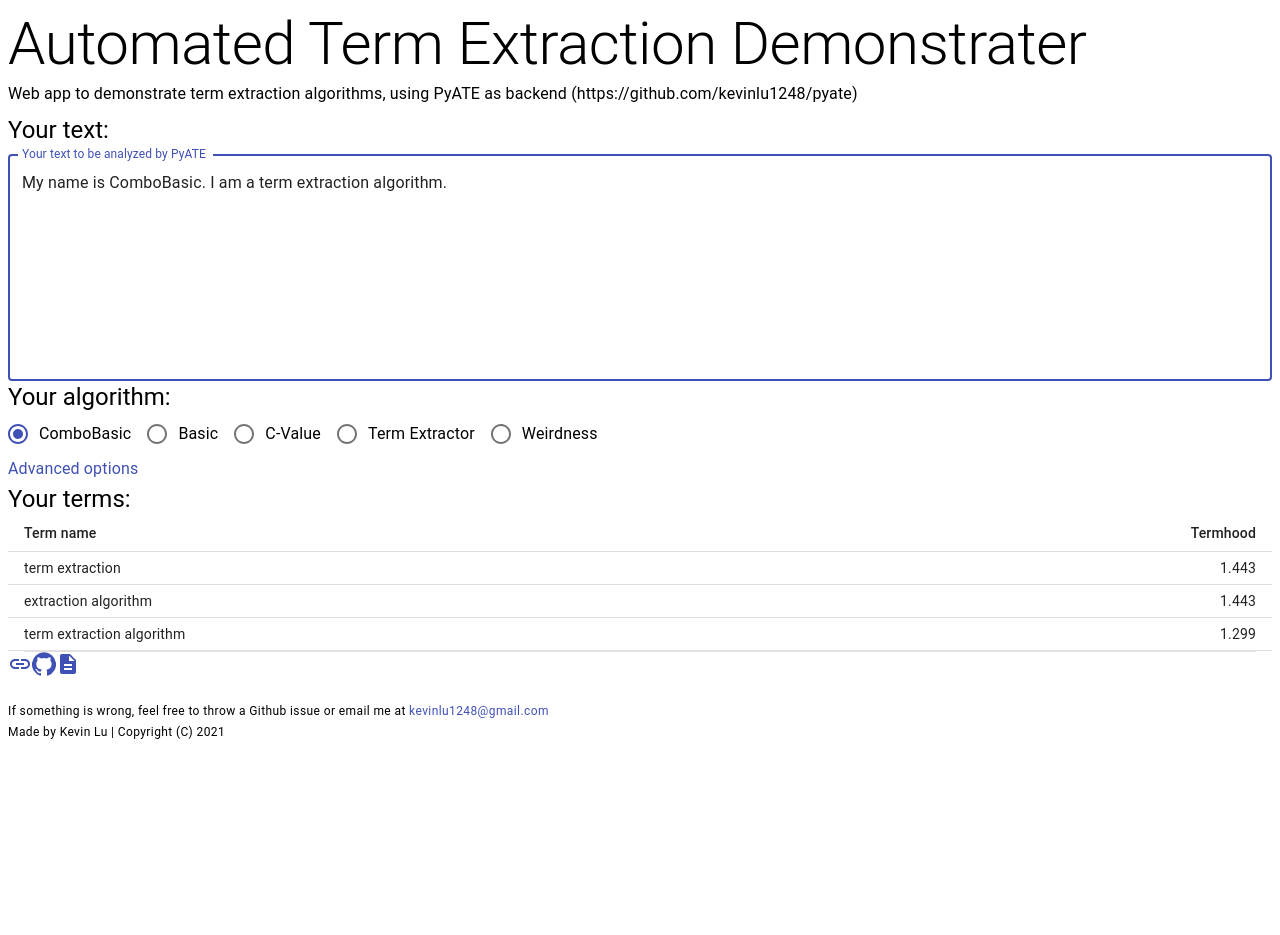
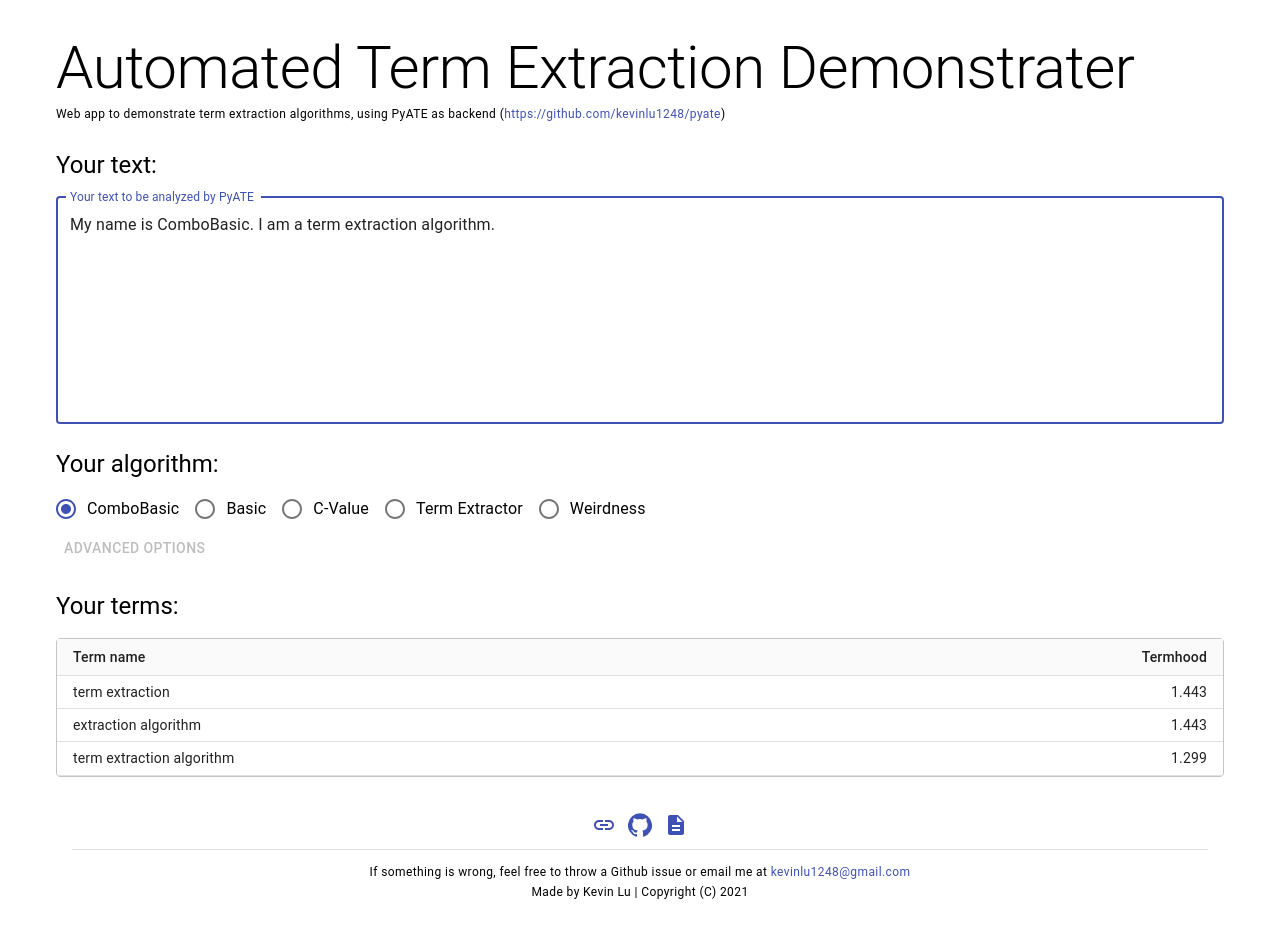
Before and after one commit to kevinlu1248/pyate-demo, a React app: page / in a window 1280 px wide. Before the commit the page ends 800 px from the top, so only its background shows below. Built offline with nearby package versions, Linux system fonts and the light colour scheme; the HTML template or start-up script is replaced by a standard one.

Commit message:
major ui changes, looks cleaner

```diff
--- a/src/App.jsx
+++ b/src/App.jsx
@@ -1,6 +1,7 @@
 import React from 'react';
 import { Demonstrater, Footer, Intro } from './components';
 import { createMuiTheme } from '@material-ui/core/styles';
+import Box from '@material-ui/core/Box';
 
 const theme = createMuiTheme({
     palette: {
@@ -14,9 +15,9 @@ const theme = createMuiTheme({
 });
 
 export default (props) => (
-    <>
+    <Box py={3} px={6}>
         <Intro />
         <Demonstrater />
         <Footer />
-    </>
+    </Box>
 );
--- a/src/components/algopicker.jsx
+++ b/src/components/algopicker.jsx
@@ -5,12 +5,13 @@ import RadioGroup from '@material-ui/core/RadioGroup';
 import FormControlLabel from '@material-ui/core/FormControlLabel';
 import FormControl from '@material-ui/core/FormControl';
 import FormLabel from '@material-ui/core/FormLabel';
-import Link from '@material-ui/core/Link';
-import { spacing } from '@material-ui/system';
+import Button from '@material-ui/core/Button';
+import Box from '@material-ui/core/Box';
 
 export default (props) => (
     <>
         <Typography variant="h5">Your algorithm:</Typography>
+        <Box mb={1}/>
         <FormControl component="fieldset">
             <RadioGroup
                 row
@@ -46,8 +47,9 @@ export default (props) => (
                 />
             </RadioGroup>
         </FormControl>
-        <Typography variant="subtitle1" mb={10}>
-            <Link href="#">Advanced options</Link>
+        <Typography variant="subtitle1">
+            <Button color="primary" disabled>Advanced options</Button>
         </Typography>
+        <Box mb={3}/>
     </>
 );
--- a/src/components/demonstrater.jsx
+++ b/src/components/demonstrater.jsx
@@ -16,7 +16,10 @@ export default (props) => {
         ['extraction algorithm', 1.443],
         ['term extraction algorithm', 1.299],
     ]);
+    const [loadingCounter, setLoadingCounter] = useState(0); // done loading when counter is at 0, adds one for every request sent and removes one for every request not sent
+
     function renderNewOutput(algo, text) {
+        setLoadingCounter(loadingCounter + 1);
         fetch('/ate', {
             method: 'POST',
             headers: {
@@ -34,26 +37,30 @@ export default (props) => {
                         alert(errorMessage);
                     }
                     setData(response);
+                    setLoadingCounter(loadingCounter - 1);
                 })
             )
             .then((data) => {})
             .catch(console.error);
     }
+
     function handleInputChange(event) {
         let newText = event.target.value;
         renderNewOutput(algo, newText);
         setText(newText);
     }
+
     function handleAlgoChange(event) {
         let newAlgo = event.target.value;
         renderNewOutput(newAlgo, text);
         setAlgo(newAlgo);
     }
+
     return (
         <>
             <Input handleInputChange={handleInputChange} />
             <Algopicker handleAlgoChange={handleAlgoChange} />
-            <Output data={data} />
+            <Output data={data} loadingCounter={loadingCounter}/>
         </>
     );
 };
--- a/src/components/footer.jsx
+++ b/src/components/footer.jsx
@@ -2,6 +2,7 @@ import React from 'react';
 import Typography from '@material-ui/core/Typography';
 import Divider from '@material-ui/core/Divider';
 import Link from '@material-ui/core/Link';
+import Box from '@material-ui/core/Box';
 
 import LinkIcon from '@material-ui/icons/Link';
 import GitHubIcon from '@material-ui/icons/GitHub';
@@ -9,29 +10,39 @@ import DescriptionIcon from '@material-ui/icons/Description';
 
 export default (props) => (
     <>
-        <Divider variant="middle" />
-        <Typography>
+        <div>
+            <Box mx="auto" width="fit-content">
+                <Typography variant="h3">
                     <Link href="https://pypi.org/project/pyate/">
                         <LinkIcon />
                     </Link>
+                    &nbsp;
                     <Link href="https://github.com/kevinlu1248/pyate">
                         <GitHubIcon />
                     </Link>
+                    &nbsp;
                     <Link href="https://kevinlu1248.github.io/pyate/">
                         <DescriptionIcon />
                     </Link>
                 </Typography>
-        <br />
-        <Typography variant="caption" align="center">
+            </Box>
+        </div>
+        <Divider variant="middle" />
+        <div>
+            <Box mx="auto" width="fit-content" mt={1.5}>
+                <Typography variant="caption" align="center" justify="center">
                     If something is wrong, feel free to throw a Github issue or email me
                     at&nbsp;
                     <Link href="mailto:kevinlu1248@gmail.com">
                         kevinlu1248@gmail.com
                     </Link>
                 </Typography>
-        <br />
-        <Typography variant="caption" align="center">
+            </Box>
+            <Box mx="auto" width="fit-content">
+                <Typography variant="caption" align="center" justify="center">
                     Made by Kevin Lu | Copyright (C) 2021
                 </Typography>
+            </Box>
+        </div>
     </>
 );
--- a/src/components/input.jsx
+++ b/src/components/input.jsx
@@ -1,12 +1,14 @@
 import React from 'react';
 import Typography from '@material-ui/core/Typography';
 import TextField from '@material-ui/core/TextField';
+import Box from '@material-ui/core/Box';
 
 export default (props) => (
     <>
         <Typography variant="h5" gutterBottom>
             Your text:
         </Typography>
+        <Box mb={2}/>
         <TextField
             id="outlined-multiline-static"
             label="Your text to be analyzed by PyATE"
@@ -18,5 +20,8 @@ export default (props) => (
             autoFocus
             fullWidth
         />
+        <Box
+            mb={3}
+        />
     </>
 );
--- a/src/components/intro.jsx
+++ b/src/components/intro.jsx
@@ -1,14 +1,17 @@
 import React from 'react';
 import Typography from '@material-ui/core/Typography';
+import Link from '@material-ui/core/Link';
+import Box from '@material-ui/core/Box';
 
 export default (props) => (
     <>
         <Typography variant="h2">
             Automated Term Extraction Demonstrater
         </Typography>
-        <Typography variant="subtitle1" gutterBottom>
+        <Typography variant="caption">
             Web app to demonstrate term extraction algorithms, using PyATE as
-            backend (https://github.com/kevinlu1248/pyate)
+            backend (<Link href="https://github.com/kevinlu1248/pyate">https://github.com/kevinlu1248/pyate</Link>)
         </Typography>
+        <Box mb={3}/>
     </>
 );
--- a/src/components/output.jsx
+++ b/src/components/output.jsx
@@ -1,5 +1,6 @@
 import React from 'react';
 import Typography from '@material-ui/core/Typography';
+
 import Table from '@material-ui/core/Table';
 import TableBody from '@material-ui/core/TableBody';
 import TableCell from '@material-ui/core/TableCell';
@@ -7,11 +8,22 @@ import TableContainer from '@material-ui/core/TableContainer';
 import TableHead from '@material-ui/core/TableHead';
 import TableRow from '@material-ui/core/TableRow';
 
+import Box from '@material-ui/core/Box';
+import Paper from '@material-ui/core/Paper';
+import LinearProgress from '@material-ui/core/LinearProgress';
+
 export default (props) => (
     <>
         <Typography variant="h5">Your terms:</Typography>
-        <TableContainer>
-            <Table aria-label="simple table" size="small">
+        <Box
+            mt={2}
+            mb={2}
+            border={1}
+            borderRadius={4}
+            borderColor="#c4c4c4"
+        >
+            <TableContainer style={{maxHeight: 300}}>
+                <Table aria-label="simple table" size="small" stickyHeader>
                     <TableHead>
                         <TableRow>
                             <TableCell>Term name</TableCell>
@@ -22,15 +34,29 @@ export default (props) => (
                         {props.data.map((row) => (
                             <TableRow key={row[0]}>
                                 <TableCell component="th" scope="row">
+                                    <Typography
+                                        variant="inherit"
+                                        color={props.loadingCounter > 0 ? "textSecondary": "inherit"}
+                                    >
                                         {row[0]}
+                                    </Typography>
                                 </TableCell>
                                 <TableCell align="right">
+                                    <Typography
+                                        variant="inherit"
+                                        color={props.loadingCounter > 0 ? "textSecondary": "inherit"}
+                                    >
                                         {row[1].toPrecision(4)}
+                                    </Typography>
                                 </TableCell>
                             </TableRow>
                         ))}
                     </TableBody>
                 </Table>
             </TableContainer>
+            {props.loadingCounter > 0 &&
+                <LinearProgress />
+            }
+        </Box>
     </>
 );
```
Also changed, not shown: 2 other files (tests, documents, lock files or other folders). Lines whose indentation alone changed are shown as unchanged.
